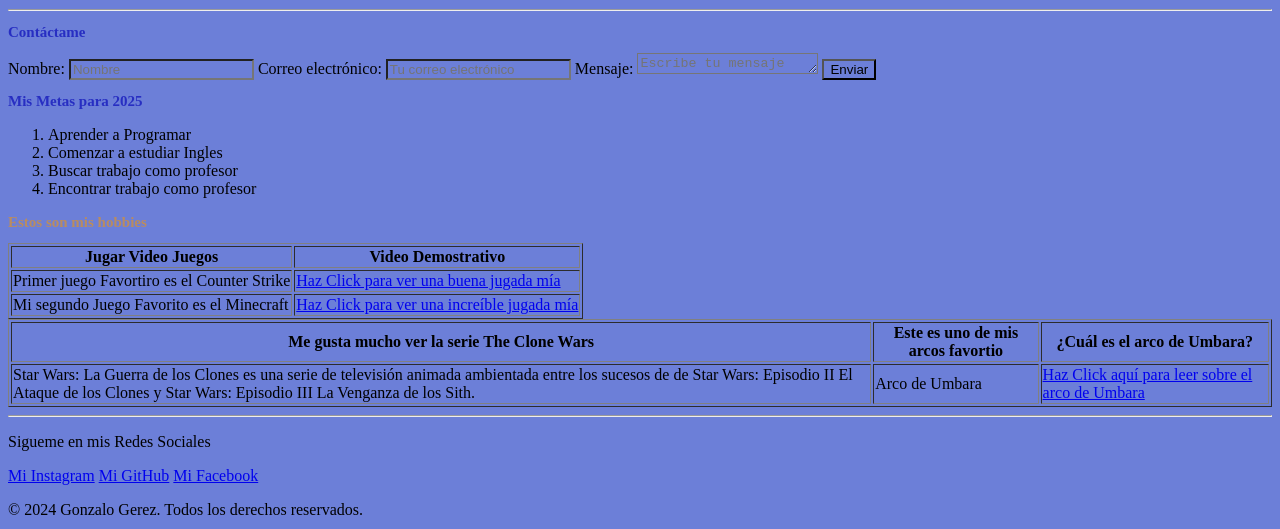
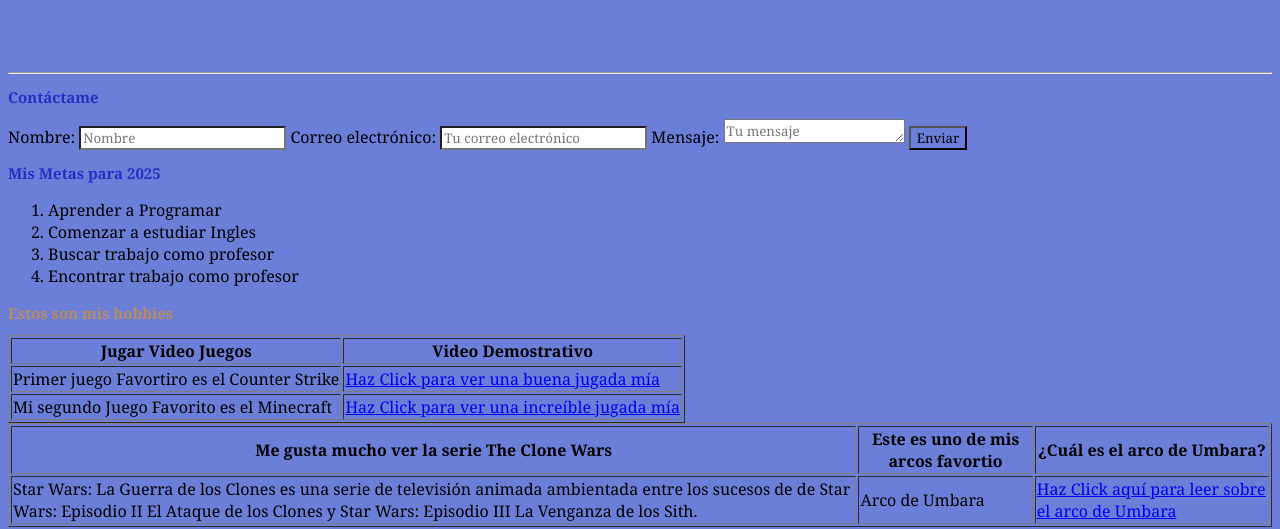
Before and after one commit to GonzaGerez/Prueba, a plain HTML site: page index.html in a window 1280 px wide. Shown: the part 1488-2017 px from the top of the page. Drawn offline with Linux system fonts and the light colour scheme; grey boxes are pictures that could not be loaded.

Commit message:
Modificación color

```diff
--- a/estilomiportafolio.css
+++ b/estilomiportafolio.css
@@ -1,4 +1,5 @@
 *{
+  font-family: Georgia, 'Times New Roman', Times, serif;
     background-color: rgb(108, 127, 216);
 }
 /*
@@ -17,6 +18,20 @@
 }
 
 */
+h1 {
+  color: red;
+}
+p {
+  color: blueviolet;
+
+}
+#desk{
+  color: aqua;
+}
+.Blanco {
+  background-color: white;
+}
+
 .section h2{
     color: rgb(39, 46, 194);
    font-size: 15px;
--- a/index.html
+++ b/index.html
@@ -23,7 +23,7 @@
     <main>
         <section id="Quién-Soy" class="section">
             <h2>¿Quién Soy?</h2>
-            <p>Hola mi nombre es Gonzalo Matías Gerez, tengo 21 años, soy de Argentina, Tucumán, nací un 4 de junio del 2003, soy del signo Géminis.</p>
+            <p id="desk">Hola mi nombre es Gonzalo Matías Gerez, tengo 21 años, soy de Argentina, Tucumán, nací un 4 de junio del 2003, soy del signo Géminis.</p>
             <img src="Imagenes/Imagen de WhatsApp 2024-12-30 a las 22.19.12_f238f7de.jpg" alt="Foto de Gonzalo" class="imagen"> <!--Encontrar el archivo dentro de una carpeta "/""-->
             <br>
             <iframe src="https://www.youtube.com/embed/2-lyHSnIBnE?si=l_0zLSVF_0BZEcHR" frameborder="0"></iframe>
@@ -55,13 +55,13 @@
              <h2>Contáctame</h2>
   <form action="#" method="POST">
     <label for="nombre">Nombre:</label>
-    <input type="text" id="nombre" name="nombre"  placeholder="Nombre" required>
+    <input type="text" id="nombre" name="nombre"  placeholder="Nombre" class= "Blanco" required>
 
     <label for="email">Correo electrónico:</label>
-    <input type="email" id="email" name="email" placeholder="Tu correo electrónico" required>
+    <input type="email" id="email" name="email" placeholder="Tu correo electrónico" class= "Blanco" required>
 
     <label for="mensaje">Mensaje:</label>
-    <textarea id="mensaje" name="mensaje" rows="1" placeholder="Escribe tu mensaje aquí..." required></textarea>
+    <textarea id="mensaje" name="mensaje" rows="1" placeholder="Tu mensaje" class= "Blanco"  required></textarea>
 
     <button type="submit">Enviar</button>
   </form>
```
